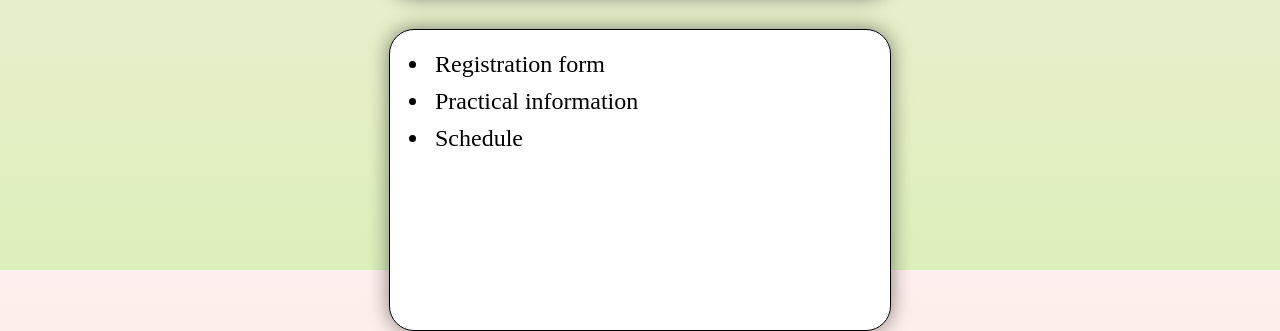
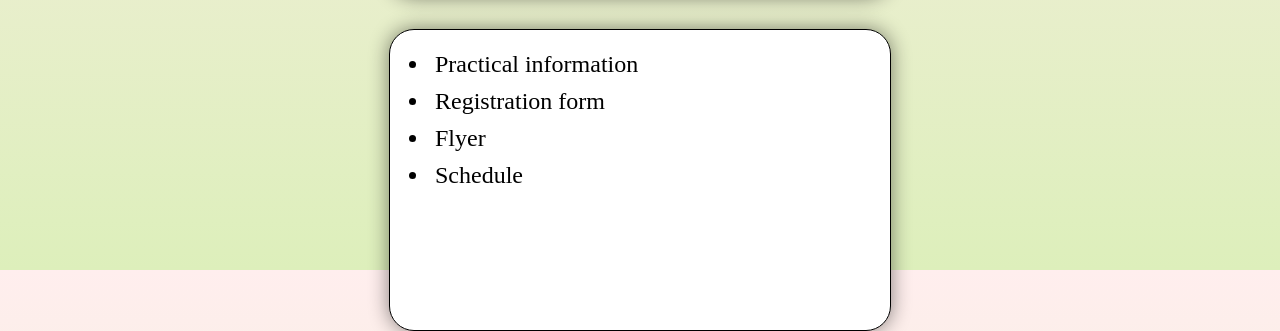
Before and after one commit to ShineDocs/shinedocs.github.io, a plain HTML site: page index.htm in a window 1280 px wide. Shown: the part 570-901 px from the top of the page. Drawn offline with nearby package versions, Linux system fonts and the light colour scheme.

Commit message:
Update index.htm
added link to practical info
changed pr info link to flyer

```diff
--- a/index.htm
+++ b/index.htm
@@ -16,8 +16,9 @@
         <img class="block" src="https://media.tenor.com/ciZHmM0RldMAAAAC/tonton-tontonfriends.gif" alt="friends dancing">
         <div id="contents" class="block">
             <ul>
+                <li class="pages"><a href="pages/practical_info.htm">Practical information</a></li>
                 <li class="pages"><a href="pages/registration.htm">Registration form</a></li>
-                <li class="pages"><a href="pages/flyer.htm">Practical information</a></li>
+                <li class="pages"><a href="pages/flyer.htm">Flyer</a></li>
                 <li class="pages"><a href="pages/schedule.htm">Schedule</a></li>
             </ul>
         </div>
```
